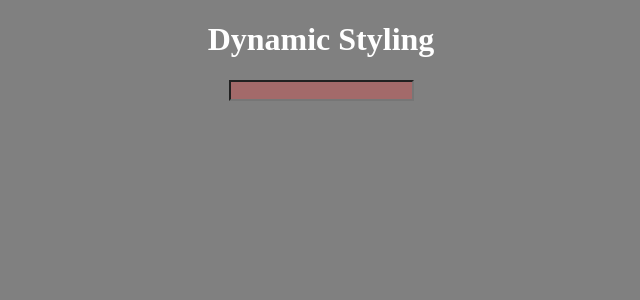
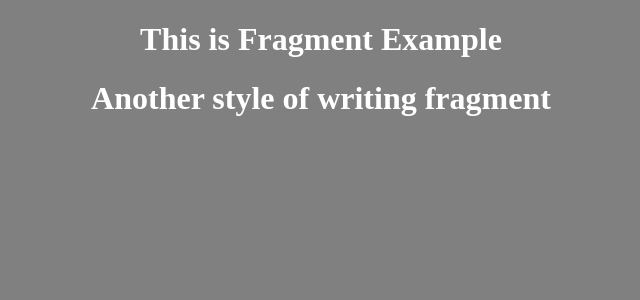
Before and after one commit to SazinSamin/ReactJs, a React (Create React App) app: page / in a window 1280 px wide. Shown: the top 300 px of the page, without its empty margins (319-959 px from the left). Built offline with nearby package versions, Linux system fonts and the light colour scheme.

Commit message:
Fragment

```diff
--- a/src/App.js
+++ b/src/App.js
@@ -1,9 +1,10 @@
-import DynamicStyling from "./Dynamic_styling/Dynamic_styling";
+import {FragmentTest, FragmentTest2} from "./Fragment";
 
 
 
 export default function App() {
     return <div>
-        <DynamicStyling />
+        <FragmentTest />
+        <FragmentTest2 />
     </div>
 }
--- a/src/Dynamic_styling/Dynamic_styling.js
+++ /dev/null
@@ -1,30 +0,0 @@
-import { useState, useEffect } from "react";
-
-import { validInput, inValidInput } from "../Dynamic_styling/index.css";
-
-
-const DynamicStyling = () => {
-  const [inputData, setInputData] = useState("");
-  const [validInput, setValidInput] = useState(false);
-
-  const handleOnchange = (event) => {
-    setInputData(event.target.value);
-  };
-
-  useEffect(() => {
-    inputData.length < 3 ? setValidInput(false) : setValidInput(true);
-  });
-
-  return (
-    <div>
-      <h1>Dynamic Styling</h1>
-      <input
-        className={`${validInput ? "validInput" : "inValidInput"}`}
-        type="text"
-        onChange={handleOnchange}
-      ></input>
-    </div>
-  );
-};
-
-export default DynamicStyling;
--- a/src/Dynamic_styling/index.css
+++ /dev/null
@@ -1,7 +0,0 @@
-.validInput{
-  background-color: rgb(99, 144, 99);
-}
-
-.inValidInput {
-  background-color: rgb(163, 106, 106);
-}
--- /dev/null
+++ b/src/Fragment.js
@@ -0,0 +1,16 @@
+import React from "react";
+import { Fragment } from "react";
+
+const FragmentTest = () => {
+  return (<>
+    <h1>This is Fragment Example</h1>
+  </>)
+}
+
+const FragmentTest2 = () => {
+  return (<Fragment>
+    <h1>Another style of writing fragment</h1>
+  </Fragment>)
+}
+
+export {FragmentTest, FragmentTest2};
```
Also changed, not shown: 1 other file (tests, documents, lock files or other folders).
